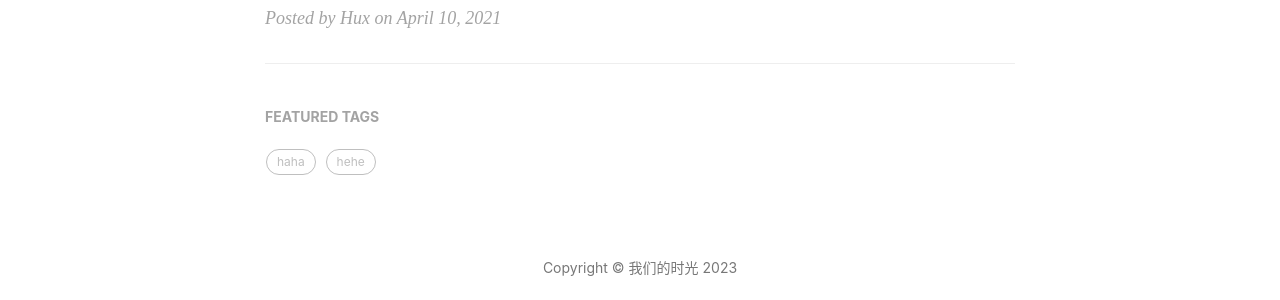
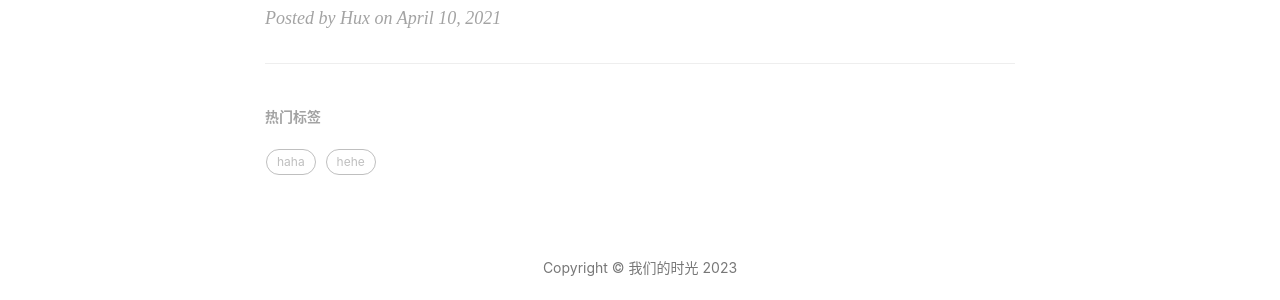
Before and after one commit to zhangguang1989/umeshg, a Jekyll site: the page built from index.html, in a window 1280 px wide. Shown: the part 604-904 px from the top of the page. Built offline with Jekyll 4.4.1, drawn with Linux system fonts in a browser that asks for light colours; nearby versions of some CDN libraries; the list of posts is cut into pages by our own code; comment, search, counter and statistics services are not loaded.

Commit message:
Update featured-tags.html

```diff
--- a/_includes/featured-tags.html
+++ b/_includes/featured-tags.html
@@ -7,7 +7,7 @@
     {% if include.bottom %}
         <hr class="hidden-sm hidden-xs">
     {% endif %}
-    <h5><a href="{{'/archive/' | prepend: site.baseurl }}">FEATURED TAGS</a></h5>
+    <h5><a href="{{'/archive/' | prepend: site.baseurl }}">热门标签</a></h5>
     <div class="tags">
         {% capture tags %}
         {% comment %}
```
